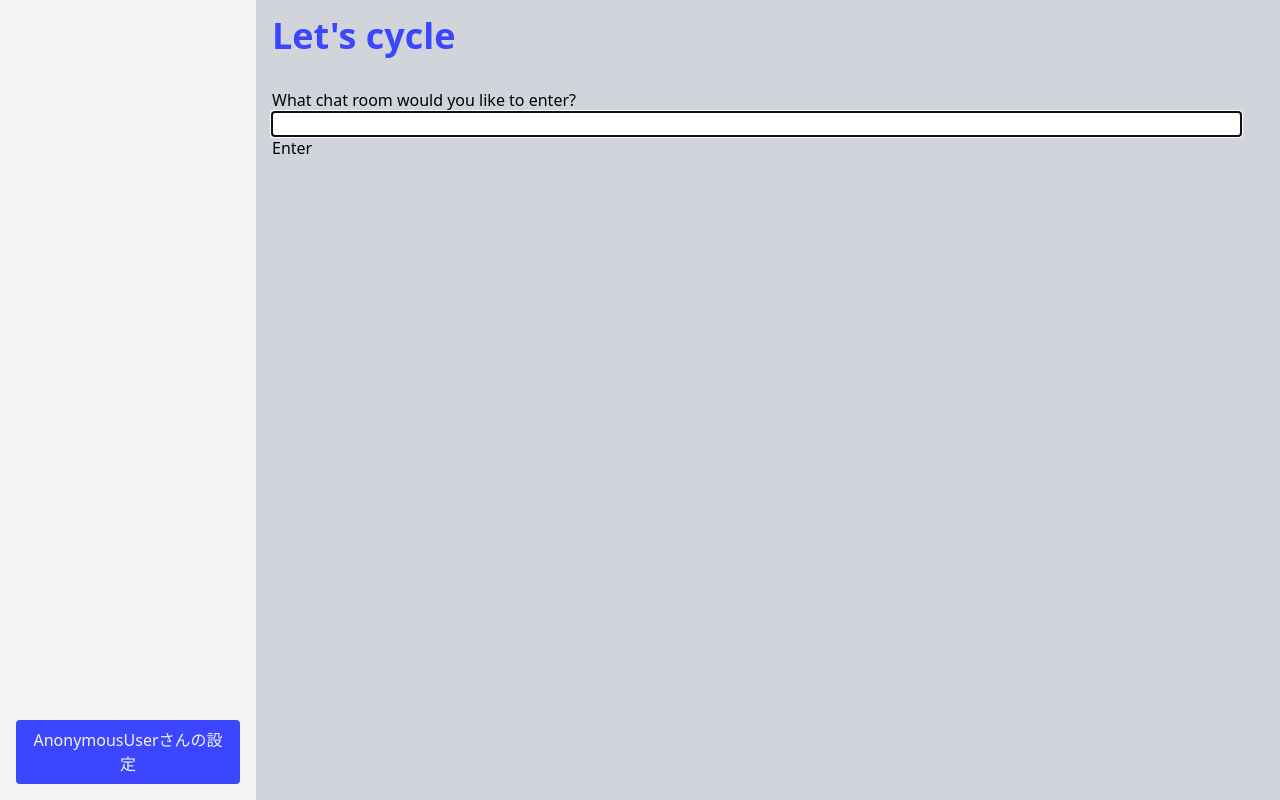
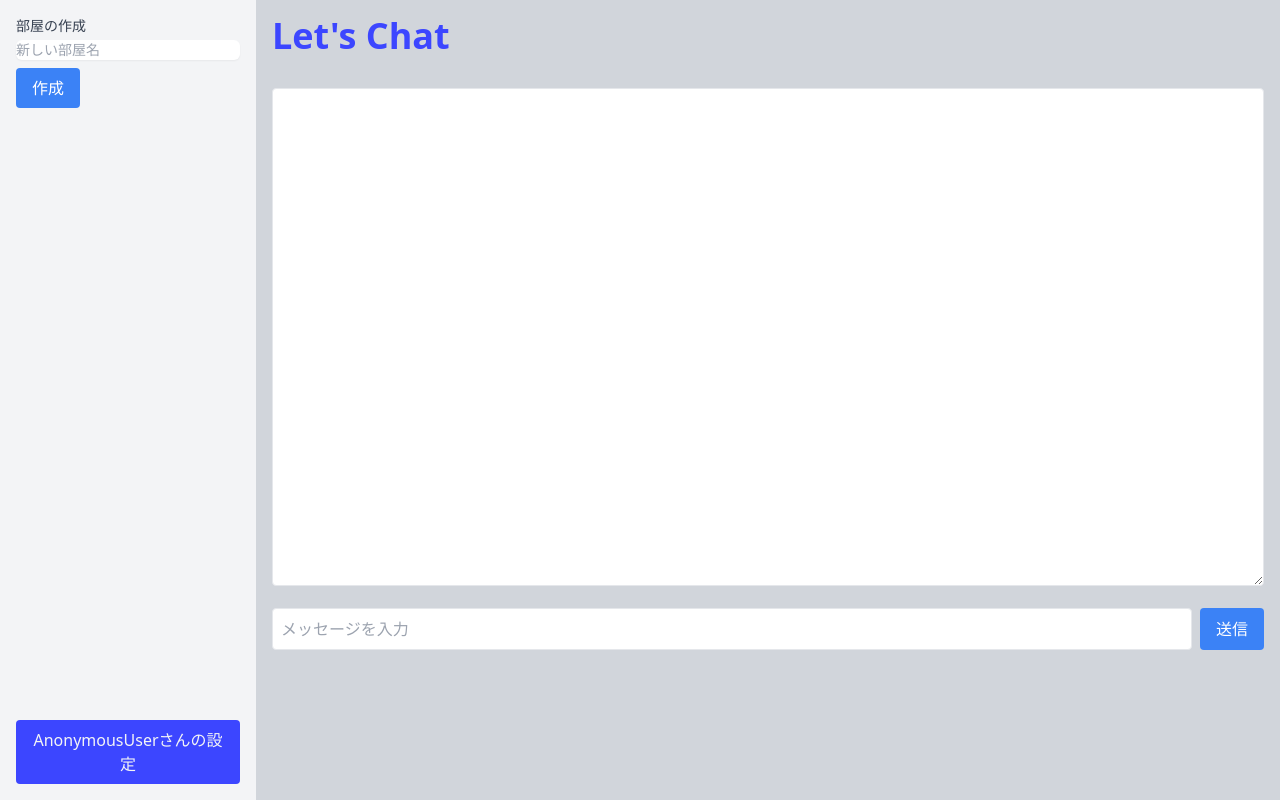
Before and after one commit to unohayato/Cycle_GBFS, a Django app: page /chat/ in a window 1280 px wide. Run offline with Django 4.2, Linux system fonts and the light colour scheme; some libraries are stand-ins or nearby versions.

Commit message:
:sparkles: クライアント側のみでのchat部屋、ログの切り替え、完了

```diff
--- a/src/chat/templates/chat/index.html
+++ b/src/chat/templates/chat/index.html
@@ -8,7 +8,19 @@
       <!-- Sidebar -->
       <div class="flex flex-col justify-between h-screen w-64 p-4 bg-gray-100">
           <div>
-        <!-- その他のコンテンツ -->
+              <!-- ルーム作成フォーム -->
+              <div class="mb-4">
+                  <label for="new-room-name" class="block text-sm font-medium text-gray-700">部屋の作成</label>
+                  <div class="mt-1">
+                      <input type="text" id="new-room-name" class="shadow-sm focus:ring-indigo-500 focus:border-indigo-500 block w-full sm:text-sm border-gray-300 rounded-md" placeholder="新しい部屋名">
+                  </div>
+                  <button id="create-room" class="mt-2 px-4 py-2 bg-blue-500 text-white rounded hover:bg-blue-700 focus:outline-none">作成</button>
+              </div>
+              <div id="room-list">
+                <ul id="room-list-ul">
+                  <!-- ルームリストはここに動的に生成されます -->
+                </ul>
+              </div>
           </div>
           <button id="modalBtn" class="px-4 py-2 bg-[#3C46FF] text-gray-100 rounded hover:bg-[#0000FF] focus:outline-none">
               {{ user }}さんの設定
@@ -17,27 +29,121 @@
 
       <!-- Content -->
       <div class="flex-1 p-4">
-      <h2 class="text-3xl md:text-4xl font-extrabold mb-8 text-[#3C46FF]">Let's cycle</h2>
-      What chat room would you like to enter?<br>
-      <input id="room-name-input" type="text" size="100"><br>
-      <input id="room-name-submit" type="button" value="Enter">
+          <div class="chat-container">
+              <h2 class="text-3xl md:text-4xl font-extrabold mb-8 text-[#3C46FF]">Let's Chat</h2>
+              <div class="mb-4">
+                  <textarea id="chat-log" cols="100" rows="20" class="w-full p-2 border rounded" readonly></textarea>
+              </div>
+              <div class="mb-4 flex">
+                  <input id="chat-message-input" type="text" class="flex-1 p-2 border rounded mr-2" placeholder="メッセージを入力">
+                  <button id="chat-message-submit" class="px-4 py-2 bg-blue-500 text-white rounded hover:bg-blue-700 focus:outline-none">送信</button>
+              </div>
+          </div>
+      </div>
+  </div>
 
+<!-- WebSocketの接続とイベントハンドラ -->
 <script>
-          document.querySelector('#room-name-input').focus();
-          document.querySelector('#room-name-input').onkeyup = function(e) {
-              if (e.key === 'Enter') {  // enter, return
-                  document.querySelector('#room-name-submit').click();
+  let chatSocket;
+  let chatLogStorage = {}; // 各部屋のチャットログを保持するオブジェクト
+  let currentRoom = ''; // 現在選択中の部屋名
+
+  // 新しい部屋を作成
+  document.getElementById('create-room').addEventListener('click', function() {
+    let roomName = document.getElementById('new-room-name').value;
+    if (roomName) {
+      // 新しい部屋をサーバーに通知
+      if (chatSocket) {
+        chatSocket.send(JSON.stringify({'type': 'create_room', 'room_name': roomName}));
+      }
+
+      // ルームリストに新しい部屋を追加
+      addRoomToList(roomName);
+
+      document.getElementById('new-room-name').value = '';
+    }
+  });
+
+  // ルームリストに新しい部屋を追加
+  function addRoomToList(roomName) {
+    let roomList = document.getElementById('room-list-ul');
+    let newRoomLi = document.createElement('li');
+    let newRoom = document.createElement('a');
+    newRoom.classList.add('room-item');
+    newRoom.textContent = roomName;
+    newRoom.href = `#`; // ページ遷移を防ぐためにダミーのリンク
+    newRoom.dataset.roomName = roomName;
+
+    // 新しい部屋に対してクリックイベントリスナーを追加
+    newRoom.addEventListener('click', function(event) {
+      event.preventDefault(); // ページ遷移を防ぐ
+      connectToRoom(roomName);
+      currentRoom = roomName;
+    });
+
+    newRoomLi.appendChild(newRoom);
+    roomList.appendChild(newRoomLi);
+  }
+
+  // 部屋に接続
+  function connectToRoom(roomName) {
+    if (chatSocket) {
+      chatSocket.close();
+    }
+
+    chatSocket = new WebSocket('ws://' + window.location.host + '/ws/chat/' + roomName + '/');
+
+    chatSocket.onmessage = function(e) {
+      const data = JSON.parse(e.data);
+      addMessageToLog(roomName, data.message);
+      if (roomName === currentRoom) {
+        updateChatLogDisplay(roomName);
       }
     };
 
-          document.querySelector('#room-name-submit').onclick = function(e) {
-              var roomName = document.querySelector('#room-name-input').value;
-              window.location.pathname = '/chat/' + roomName + '/';
+    chatSocket.onclose = function(e) {
+      console.error('Chat socket closed unexpectedly');
+    };
+
+    updateChatLogDisplay(roomName);
+  }
+
+  // チャットログにメッセージを追加
+  function addMessageToLog(roomName, message) {
+    if (!chatLogStorage[roomName]) {
+      chatLogStorage[roomName] = [];
+    }
+    chatLogStorage[roomName].push(message);
+  }
+
+  // チャットログを表示
+  function updateChatLogDisplay(roomName) {
+    const log = chatLogStorage[roomName] || [];
+    document.querySelector('#chat-log').value = log.join('\n');
+  }
+
+  // メッセージ送信
+  document.querySelector('#chat-message-submit').onclick = function() {
+    const messageInputDom = document.querySelector('#chat-message-input');
+    const message = messageInputDom.value;
+    if (chatSocket && currentRoom) {
+      chatSocket.send(JSON.stringify({'message': message}));
+    }
+    messageInputDom.value = '';
+  };
+
+  // WebSocketのonmessageハンドラ
+  chatSocket.onmessage = function(e) {
+    const data = JSON.parse(e.data);
+    addMessageToLog(currentRoom, data.message); // ここでメッセージをログに追加
+    if (currentRoom === roomName) {
+      updateChatLogDisplay(currentRoom);
+    }
   };
 </script>
-      <!-- Content goes here -->
-    </div>
-  </div>
+
+
+
 
   <!-- Modal -->
   <div id="modal" class="hidden fixed inset-0 bg-gray-600 bg-opacity-50 overflow-y-auto h-full w-full">
```
Lines whose indentation alone changed are shown as unchanged.
